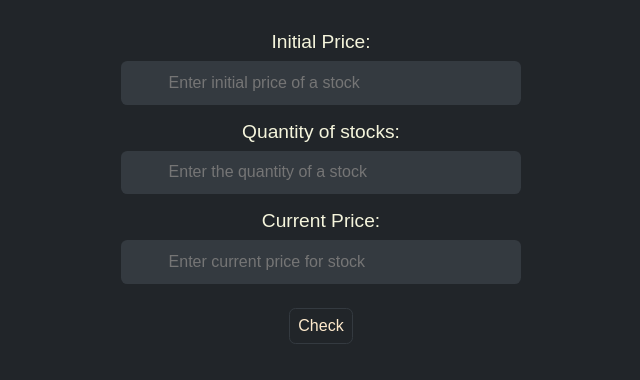
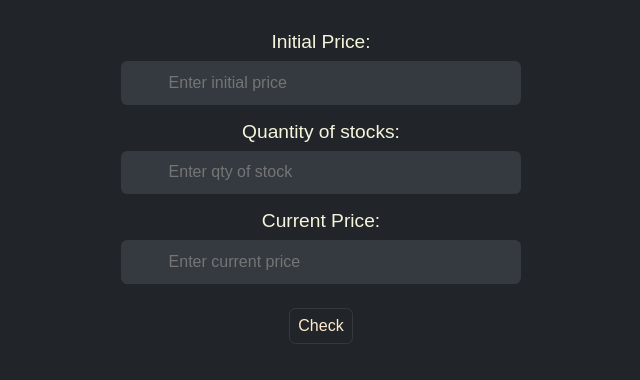
Before and after one commit to prajapati-priyanka/stock-profit-loss, a plain HTML site: page index.html in a window 1280 px wide. Shown: the part 174-554 px from the top of the page, without its empty margins (319-959 px from the left). Drawn offline with Linux system fonts and the light colour scheme.

Commit message:
refactor: placeholder content

```diff
--- a/index.html
+++ b/index.html
@@ -12,13 +12,13 @@
         <h1 id="heading">Profit or Loss</h1>
 
             <label>Initial Price:
-                <input type="number" id="initial-price-input" placeholder="Enter initial price of a stock"/>
+                <input type="number" id="initial-price-input" placeholder="Enter initial price"/>
             </label>
             <label>Quantity of stocks:
-                <input type="number" id="quantity-input" placeholder="Enter the quantity of a stock" />
+                <input type="number" id="quantity-input" placeholder="Enter qty of stock" />
             </label>
             <label>Current Price:
-                <input type="number" id="current-price-input" placeholder="Enter current price for stock"/>
+                <input type="number" id="current-price-input" placeholder="Enter current price"/>
             </label>
             <button id="check-btn">Check</button>
             <div id="price-date"></div>
```
